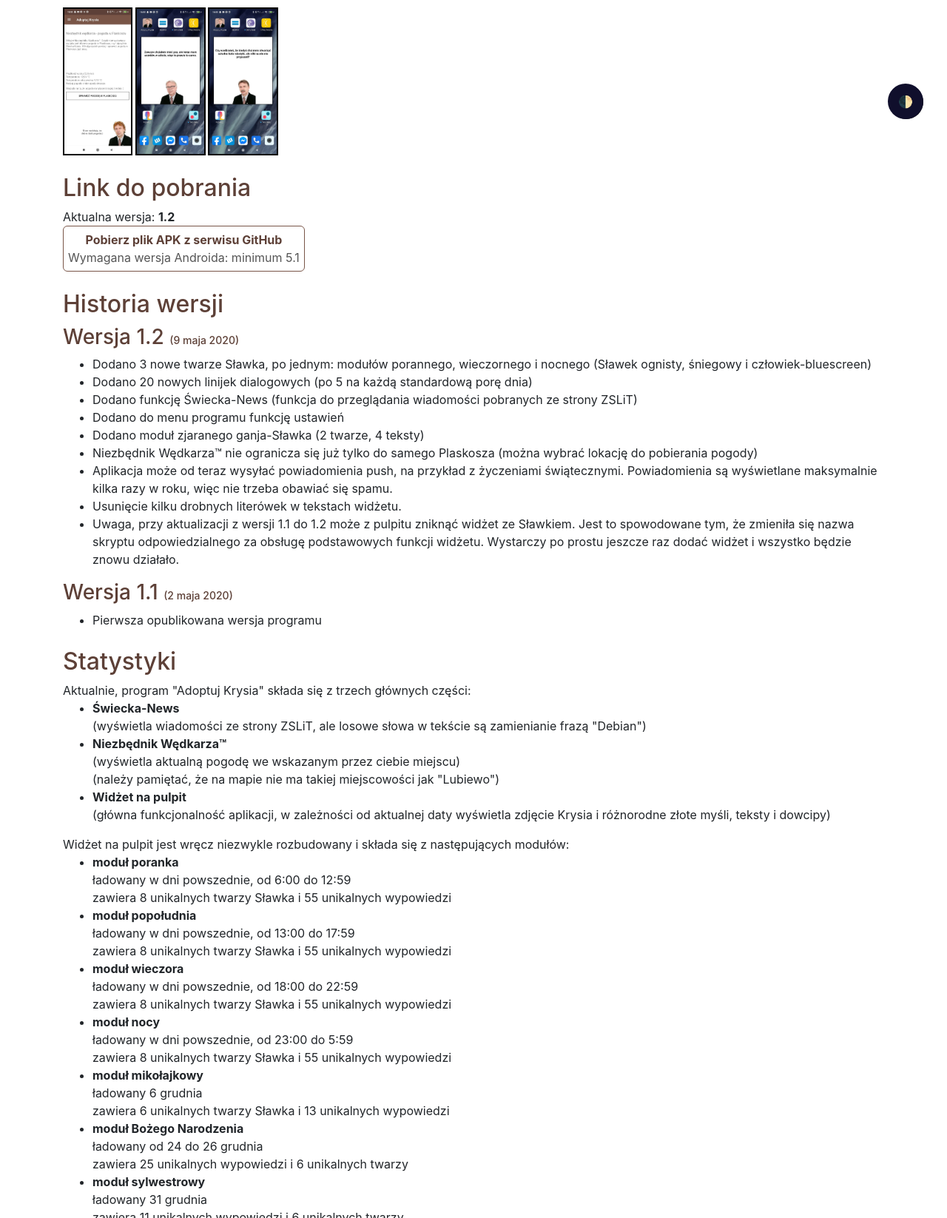
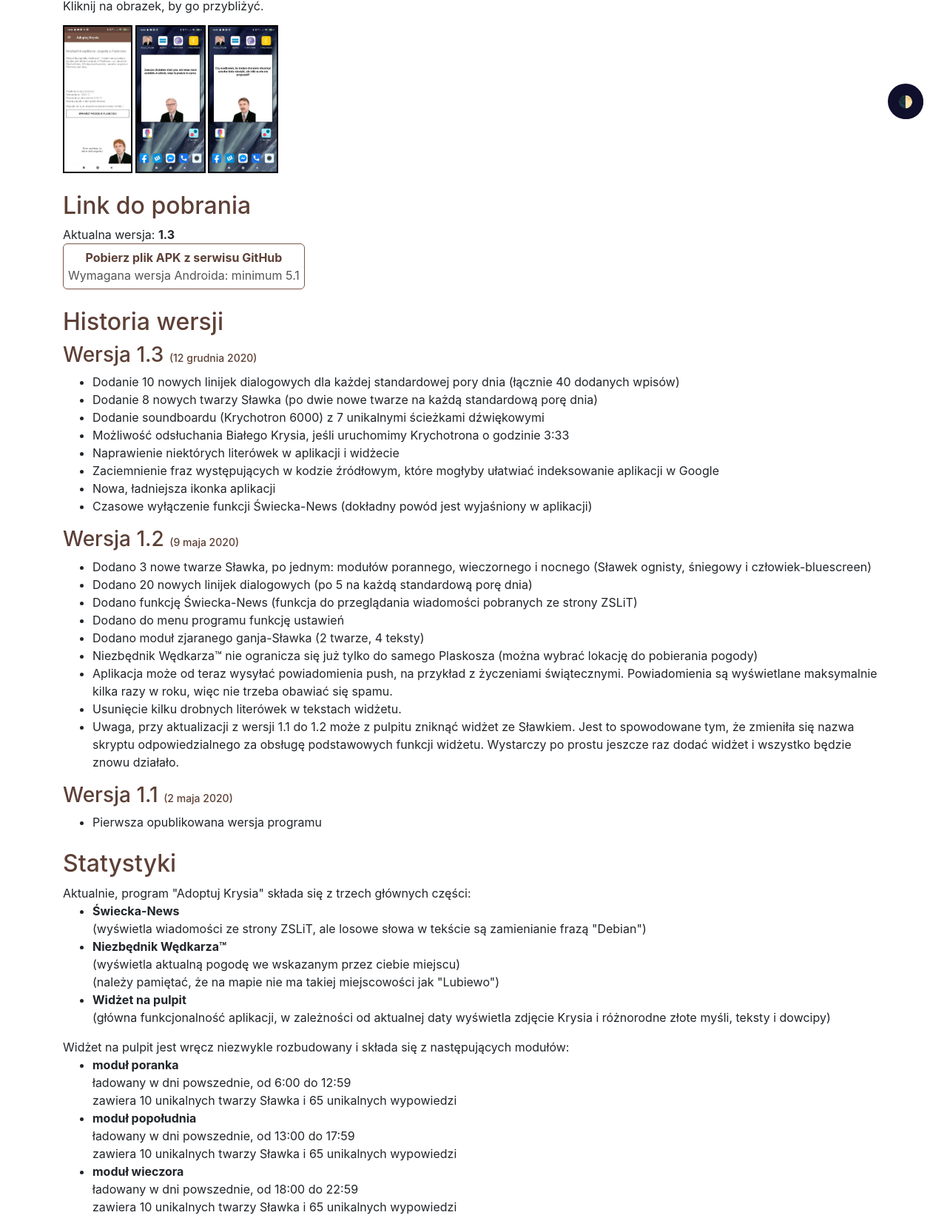
Before and after one commit to adoptuj-krysia/adoptuj-krysia.github.io, a plain HTML site: page index.html in a window 1280 px wide. Shown: the part 607-2253 px from the top of the page at 74% size. Drawn offline with Linux system fonts and the light colour scheme.

Commit message:
Update 1.3!

```diff
--- a/index.html
+++ b/index.html
@@ -41,7 +41,7 @@
         </p>
 
         <p class="section-paragraph">
-            Oprócz widżetu, aplikacja jest wyposażona w funkcję Niezbędnik Wędkarza™. Wyświetla ona dokładną pogodę we wskazanym przez ciebie miejscu (nie dotyczy Lubiewa). Oprócz tego, funkcja generuje informację, czy aktualna pogoda sprzyja udanemu wędkowaniu. Od wersji 1.2 dostępna jest też funkcja Świecka-News, wyświetlająca pobrane ze strony ZSLiT wiadomości. Żeby nie było zbyt nudno, zaawansowany algorytm debianifikacji przetwarza wszystkie newsy i w losowych miejscach podmienia wyrazy na słowo "Debian".
+            Oprócz widżetu, aplikacja jest wyposażona w funkcję Niezbędnik Wędkarza™. Wyświetla ona dokładną pogodę we wskazanym przez ciebie miejscu (nie dotyczy Lubiewa). Oprócz tego, funkcja generuje informację, czy aktualna pogoda sprzyja udanemu wędkowaniu. Od wersji 1.2 dostępna jest też funkcja Świecka-News, wyświetlająca pobrane ze strony ZSLiT wiadomości. Żeby nie było zbyt nudno, zaawansowany algorytm debianifikacji przetwarza wszystkie newsy i w losowych miejscach podmienia wyrazy na słowo "Debian". Wersja 1.3 dodała kolejną funkcjonalność, a mianowicie sekcję Krychotron 6000.
         </p>
     </section>
 
@@ -71,10 +71,10 @@
         <h2>Link do pobrania</h2>
 
         <div>
-            Aktualna wersja: <span class="version-name">1.2</span>
+            Aktualna wersja: <span class="version-name">1.3</span>
         </div>
 
-        <a href="https://github.com/adoptuj-krysia/adoptuj-krysia-android/releases/download/1.2/v1-2-0-adoptuj-krysia-android.apk" class="anchor-button">
+        <a href="https://github.com/adoptuj-krysia/adoptuj-krysia-android/releases/download/1.3/v1-3-0-adoptuj-krysia-android.apk" class="anchor-button">
             Pobierz plik APK z serwisu GitHub<br/>
             <span class="anchor-button-subtext">Wymagana wersja Androida: minimum 5.1</span>
         </a>
@@ -82,6 +82,20 @@
 
     <section>
         <h2>Historia wersji</h2>
+
+        <div>
+            <h3>Wersja 1.3 <span class="version-date">(12 grudnia 2020)</span></h3>
+            <ul>
+                <li>Dodanie 10 nowych linijek dialogowych dla każdej standardowej pory dnia (łącznie 40 dodanych wpisów)</li>
+                <li>Dodanie 8 nowych twarzy Sławka (po dwie nowe twarze na każdą standardową porę dnia)</li>
+                <li>Dodanie soundboardu (Krychotron 6000) z 7 unikalnymi ścieżkami dźwiękowymi</li>
+                <li>Możliwość odsłuchania Białego Krysia, jeśli uruchomimy Krychotrona o godzinie 3:33</li>
+                <li>Naprawienie niektórych literówek w aplikacji i widżecie</li>
+                <li>Zaciemnienie fraz występujących w kodzie źródłowym, które mogłyby ułatwiać indeksowanie aplikacji w Google</li>
+                <li>Nowa, ładniejsza ikonka aplikacji</li>
+                <li>Czasowe wyłączenie funkcji Świecka-News (dokładny powód jest wyjaśniony w aplikacji)</li>
+            </ul>
+        </div>
 
         <div>
             <h3>Wersja 1.2 <span class="version-date">(9 maja 2020)</span></h3>
@@ -132,25 +146,25 @@
                 <li>
                     <div class="module-name">moduł poranka</div>
                     <div class="module-time">ładowany w dni powszednie, od 6:00 do 12:59</div>
-                    <div class="module-stats">zawiera 8 unikalnych twarzy Sławka i 55 unikalnych wypowiedzi</div>
+                    <div class="module-stats">zawiera 10 unikalnych twarzy Sławka i 65 unikalnych wypowiedzi</div>
                 </li>
 
                 <li>
                     <div class="module-name">moduł popołudnia</div>
                     <div class="module-time">ładowany w dni powszednie, od 13:00 do 17:59</div>
-                    <div class="module-stats">zawiera 8 unikalnych twarzy Sławka i 55 unikalnych wypowiedzi</div>
+                    <div class="module-stats">zawiera 10 unikalnych twarzy Sławka i 65 unikalnych wypowiedzi</div>
                 </li>
 
                 <li>
                     <div class="module-name">moduł wieczora</div>
                     <div class="module-time">ładowany w dni powszednie, od 18:00 do 22:59</div>
-                    <div class="module-stats">zawiera 8 unikalnych twarzy Sławka i 55 unikalnych wypowiedzi</div>
+                    <div class="module-stats">zawiera 10 unikalnych twarzy Sławka i 65 unikalnych wypowiedzi</div>
                 </li>
 
                 <li>
                     <div class="module-name">moduł nocy</div>
                     <div class="module-time">ładowany w dni powszednie, od 23:00 do 5:59</div>
-                    <div class="module-stats">zawiera 8 unikalnych twarzy Sławka i 55 unikalnych wypowiedzi</div>
+                    <div class="module-stats">zawiera 10 unikalnych twarzy Sławka i 65 unikalnych wypowiedzi</div>
                 </li>
 
                 <li>
```
